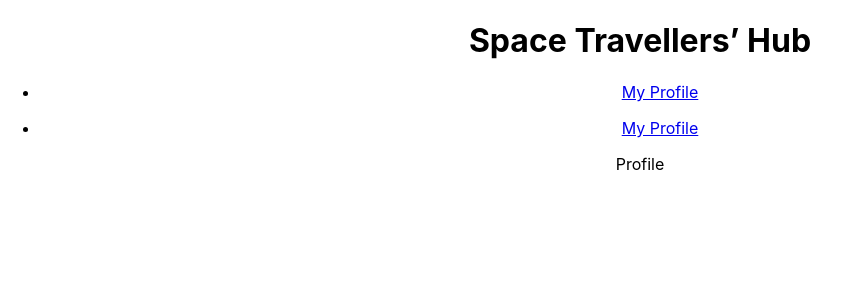
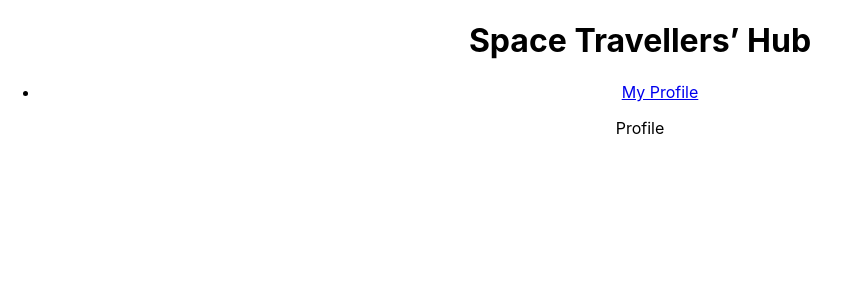
Before and after one commit to AlexisJW/react-group-project, a React (Create React App) app: page /profile in a window 1280 px wide. Shown: the top 300 px of the page, without its empty margins (0-850 px from the left). Built offline with nearby package versions, Linux system fonts and the light colour scheme.

Commit message:
- Move navbar into Header - Utilize layout for Header rendering

```diff
--- a/src/routes/Profile.jsx
+++ b/src/routes/Profile.jsx
@@ -1,9 +1,7 @@
 import React from 'react';
-import Navbar from '../components/Navbar';
 
 const Profile = () => (
   <main className="profile-main">
-    <Navbar />
     <section className="profile-section">Profile</section>
   </main>
 );
```
